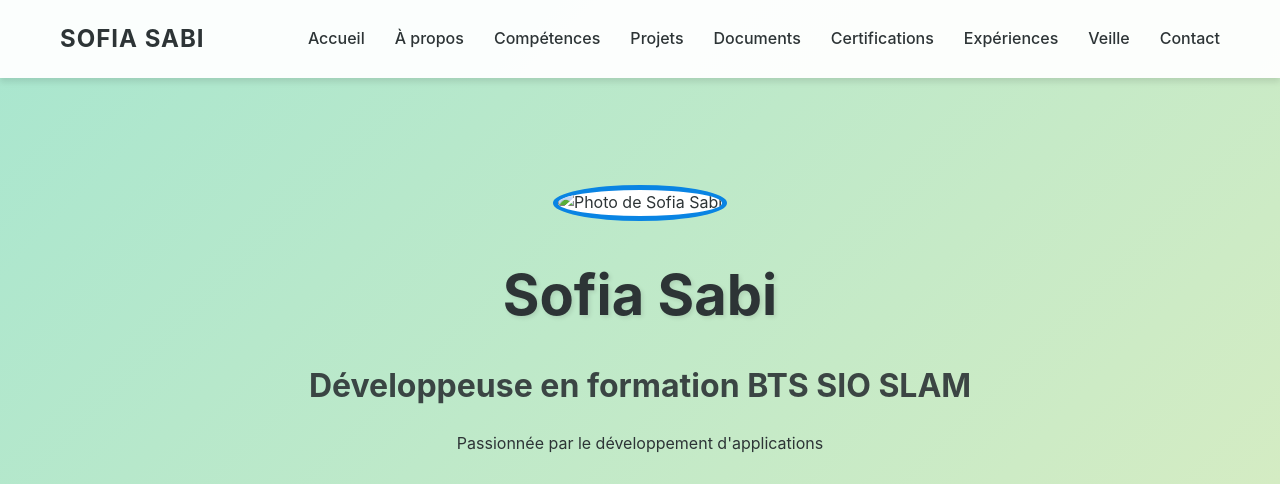
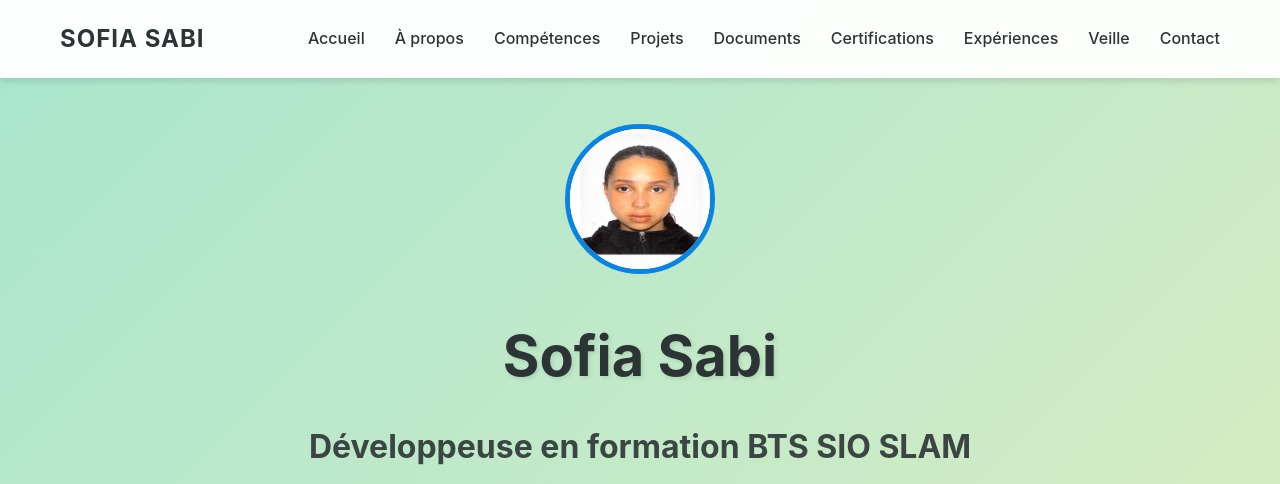
Before and after one commit to sofiasabi84/portfolio2, a plain HTML site: page index.html in a window 1280 px wide. Shown: the top 484 px of the page. Drawn offline with nearby package versions, Linux system fonts and the light colour scheme.

Commit message:
Update index.html

```diff
--- a/index.html
+++ b/index.html
@@ -38,7 +38,7 @@
 
     <section id="accueil">
         <div class="hero" data-aos="fade-up">
-            <img src="IMG_5175.jpg" alt="Photo de Sofia Sabi" class="profile-image">
+            <img src="IMG_5175.jpeg" alt="Photo de Sofia Sabi" class="profile-image">
 
             <h1>Sofia Sabi</h1>
             <h2>Développeuse en formation BTS SIO SLAM</h2>
```
